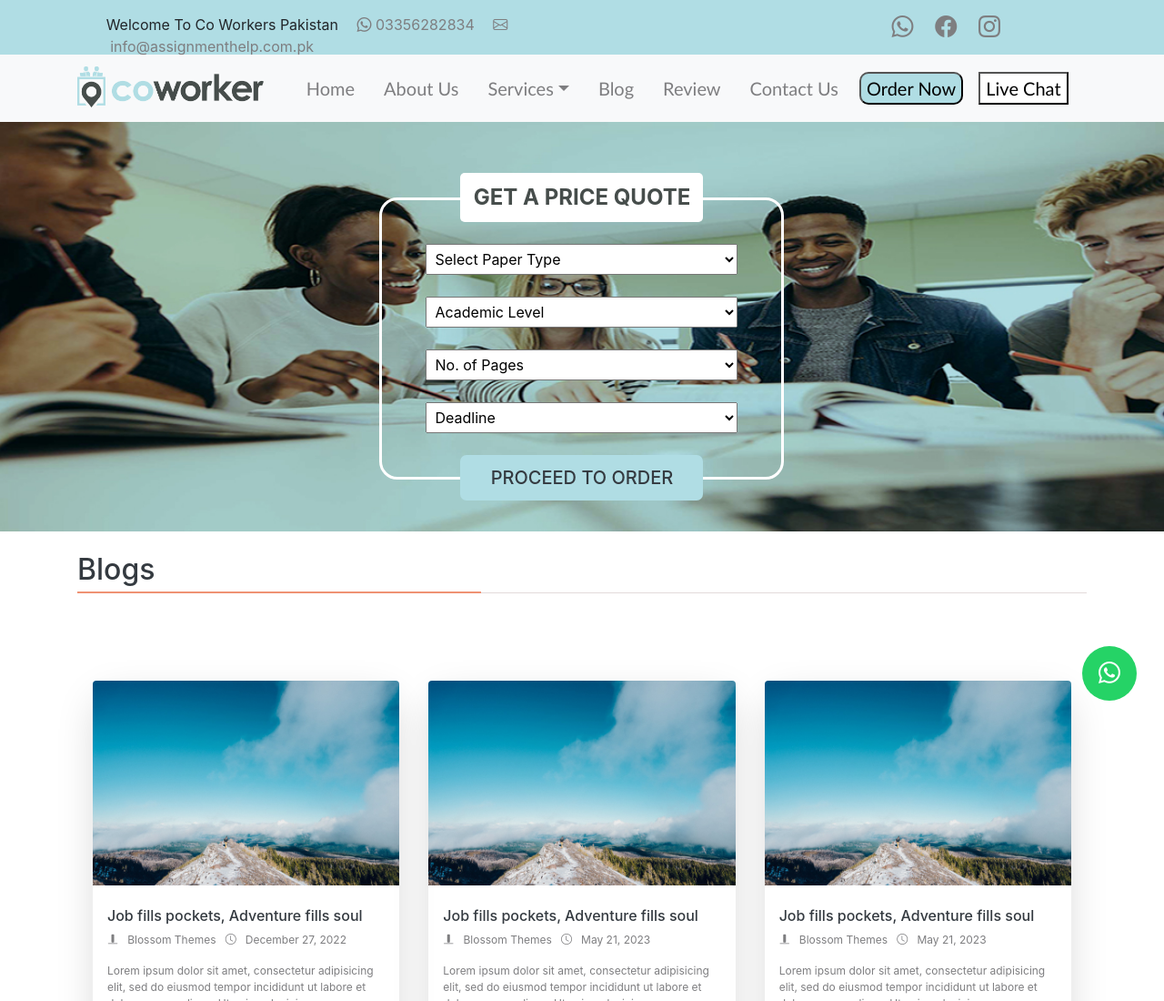
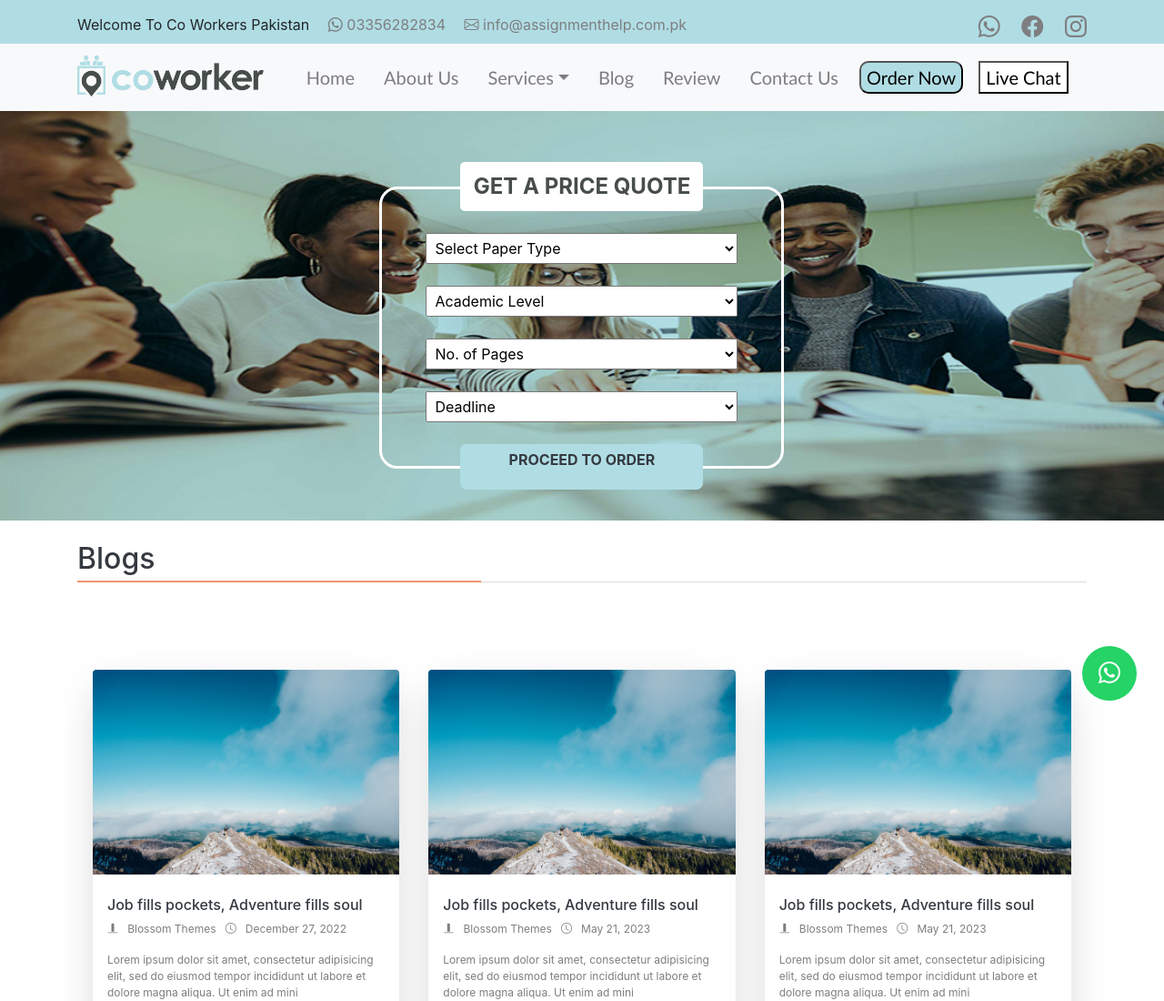
Before and after one commit to afzalabdullah/Co_Workers, a plain HTML site: page index.html in a window 1280 px wide. Shown: the top 1100 px of the page at 91% size. Drawn offline with nearby package versions, Linux system fonts and the light colour scheme.

Commit message:
rechange

```diff
--- a/index.html
+++ b/index.html
@@ -20,7 +20,7 @@
         <div class="top-header" >
             <div class="container" >
                 <div class="row pt-2">
-                        <div class="col-12 col-sm-12 col-md-6 col-lg-6" id="we">
+                        <div class="col-12 col-sm-12 col-md-8 col-lg-8" id="we">
                             <p class="top-text">Welcome To Co Workers Pakistan
                                 <a href="#" class="text-decoration-none text-dark px-3" id="wh"><i class="bi bi-whatsapp"></i>&nbsp03356282834</a>
                                 <a href="#" class="text-decoration-none text-dark" id="em"><i class="bi bi-envelope"></i>&nbspinfo@assignmenthelp.com.pk</a>
@@ -761,7 +761,7 @@
                             </select>
                         </div>
                         <div class="bannner-text1 text-center">
-                          <h5 class="pt-2 fw-bolder"><a href="./order.html" class="text-decoration-none text-dark" >PROCEED TO ORDER</h4>
+                          <h class="pt-2 fw-bolder"><a href="./order.html" class="text-decoration-none text-dark" >PROCEED TO ORDER</h4>
                       </div>
                     </div>
 
```
